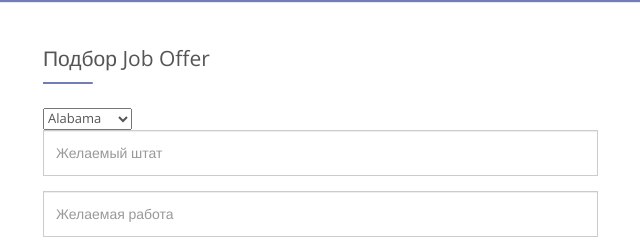
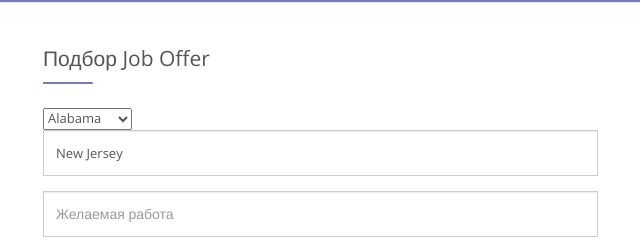
Before and after one commit to Count174/wat.assistant, a plain HTML site: page form-elements.html in a window 1280 px wide. Shown: the part 263-503 px from the top of the page, 27-667 px from the left. Drawn offline with nearby package versions, Linux system fonts and the light colour scheme.

Commit message:
dropdown experiment 2

```diff
--- a/form-elements.html
+++ b/form-elements.html
@@ -252,7 +252,8 @@
                             <option value="Alaska">Alaska</option>
                             <option value="New Jersey">New Jersey</option>
                             </select>
-                        <input select="states" name="states" class="form-control" placeholder="Желаемый штат">
+                        <input type="text" name="states" class="form-control" placeholder="Желаемый штат" value="New Jersey"
+                        selectBoxOptions="Canada;Denmark;Mexico">
                     </div>
                     <div class="form-group">
                         <input list="jobs" name="jobs" class="form-control" placeholder="Желаемая работа">
```
